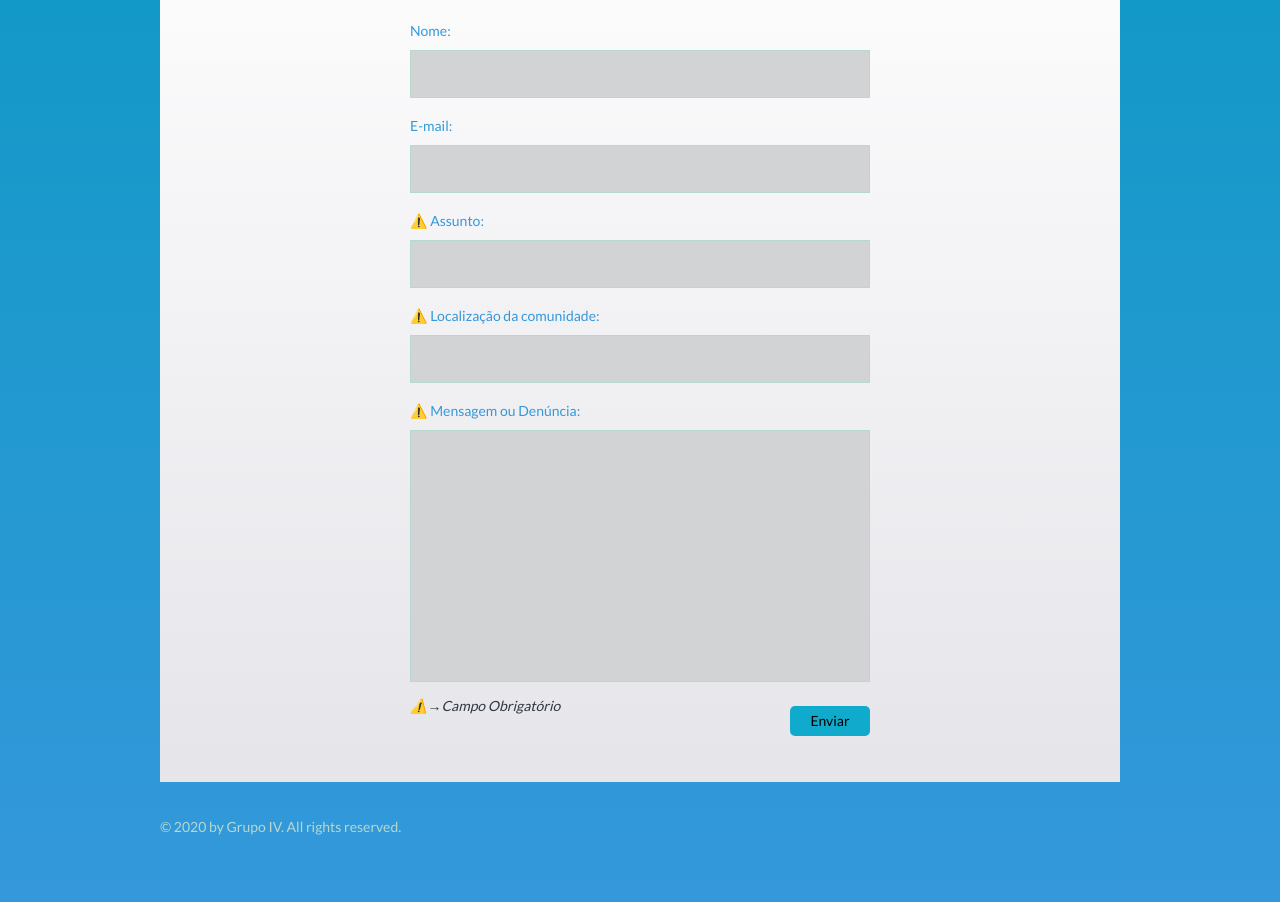
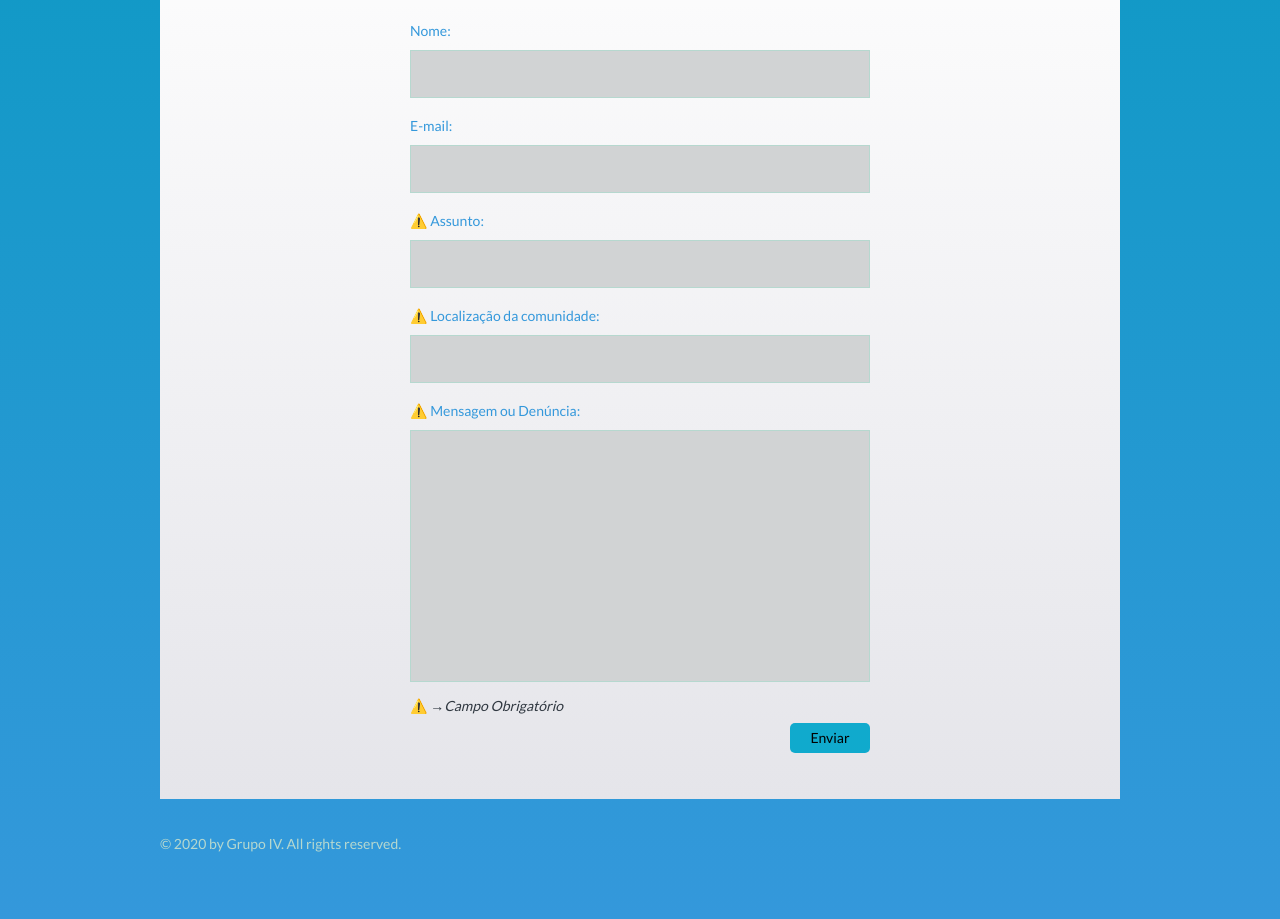
Before and after one commit to MJr0019/Cade-o-Saneamento, a plain HTML site: page contato.html in a window 1280 px wide. Shown: the part 509-1428 px from the top of the page. Drawn offline with Linux system fonts and the light colour scheme; files whose address does not match are found by name.

Commit message:
Saida e update readme

```diff
--- a/contato.html
+++ b/contato.html
@@ -88,9 +88,13 @@
                         <span>⚠️ Mensagem ou Den&uacute;ncia:</span>
                         <textarea name="message" name="msg" id="message" cols="30" rows="10" required></textarea>
                     </label>
+                    <br>
 
+                    <span style="color:#303841;">⚠️</span>
+                    <span style="color:#303841; font-style: oblique; ">&rarr;Campo Obrigat&oacute;rio</span>
                     <br>
-                    <span style="color:#303841; font-style: oblique; ">⚠️&rarr;Campo Obrigat&oacute;rio</span>
+
+                    <input type="submit" name="submit" id="send" value="Enviar" onclick="document.getElementById('msg_1').style.display = 'block' ;">
 
                         <div id="msg_1" style="display: none;">
 
@@ -107,7 +111,6 @@
                         </div>
 
 
-                    <input type="submit" name="submit" id="send" value="Enviar" onclick="document.getElementById('msg_1').style.display = 'block' ;">
 
                 </form>
             </div>
```
Also changed, not shown: README.md.
